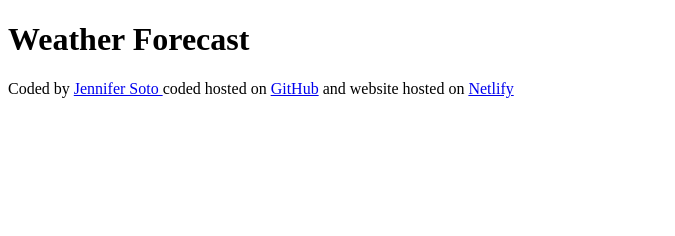
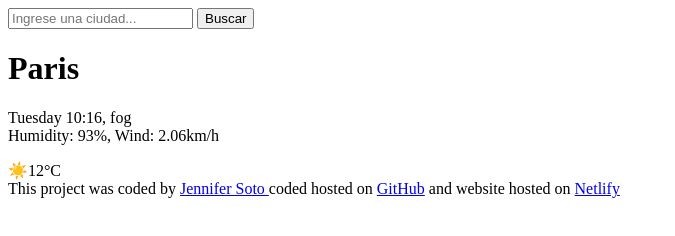
Before and after one commit to Jen-94/weather_forecast, a plain HTML site: page index.html in a window 1280 px wide. Shown: the whole page, without its empty margins (0-675 px from the left). Drawn offline with Linux system fonts and the light colour scheme.

Commit message:
Modify contents index.html file

```diff
--- a/index.html
+++ b/index.html
@@ -6,9 +6,28 @@
     <title>Weather App</title>
   </head>
   <body>
-    <h1>Weather Forecast</h1>
+    <header>
+      <form>
+        <input type="search" placeholder="Ingrese una ciudad..." required />
+        <input type="submit" value="Buscar" />
+      </form>
+    </header>
+    <main>
+        <div>
+        <h1>Paris</h1>
+         <p>
+            Tuesday 10:16, fog </br>
+            Humidity: 93%, Wind: 2.06km/h
+        </p>
+        </div>
+        <div>
+            ☀️12°C
+        </div>
+
+
+    </main>
     <footer>
-      Coded by
+      This project was coded by
       <a href="https://github.com/Jen-94" target="_blank"> Jennifer Soto </a>
       coded hosted on
       <a href="https://github.com/Jen-94?tab=repositories" target="_blank">
```
